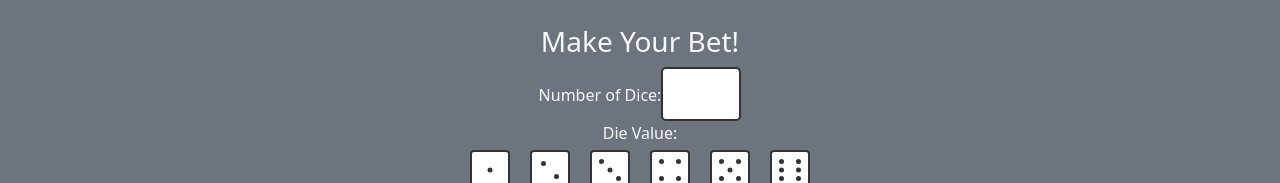
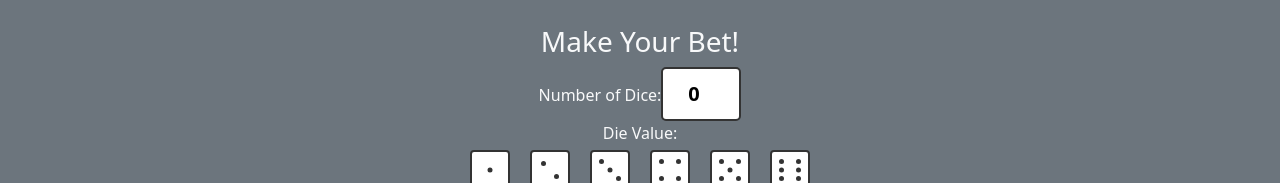
Before and after one commit to lmsuorsa/startup, a React (Vite) app: page /play in a window 1280 px wide. Shown: the part 296-479 px from the top of the page. Built offline with nearby package versions, Linux system fonts and the light colour scheme.

Commit message:
setDieNum input field functionality

```diff
--- a/src/components/play/play.jsx
+++ b/src/components/play/play.jsx
@@ -65,7 +65,13 @@ export function Play() {
         <div className="bet-form">
           <div className="form-group">
             <label>Number of Dice:</label>
-            <input type="number" id="dice-number" min="1" max="20"/>
+            <input
+              type="number"
+              id="dice-number"
+              min="1"
+              max="20"
+              value={dieNum}
+              onChange={(e) => setDieNum(Number(e.target.value))}/>
           </div>
           <div className="form-group">
             <label>Die Value:</label>
```
